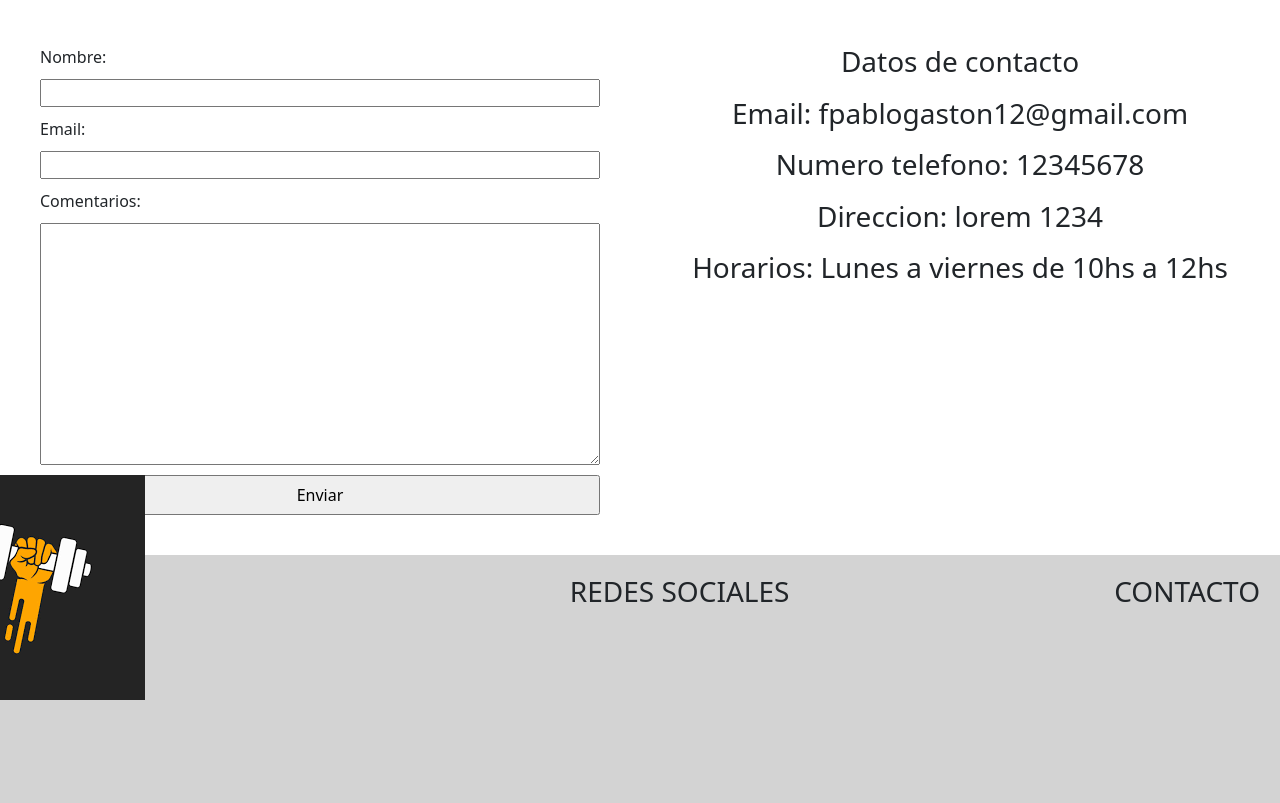
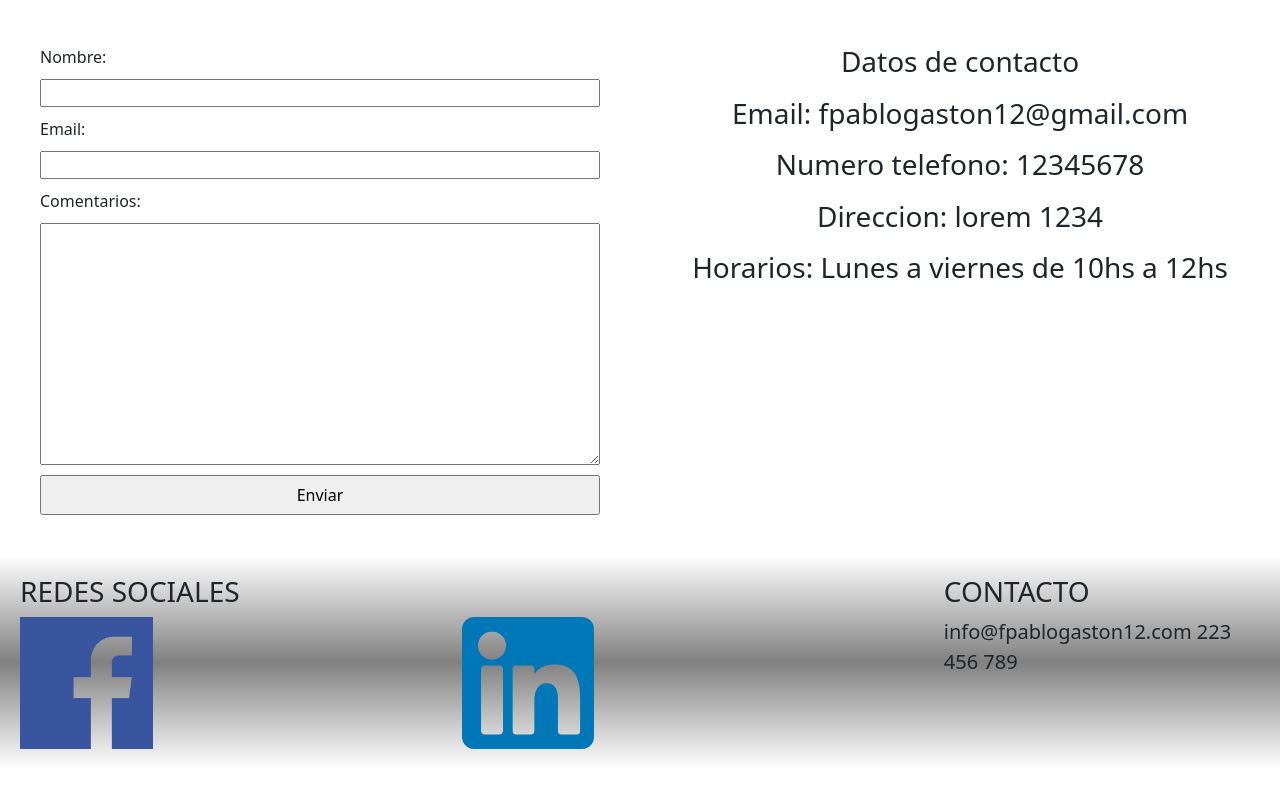
Before and after one commit to fpablogaston/PFFlores, a website: page pages/contacto.html in a window 1280 px wide. Shown: the part 315-1118 px from the top of the page. After the commit the page ends 1084 px from the top, so only its background shows below. Drawn offline with nearby package versions, Linux system fonts and the light colour scheme.

Commit message:
modificando vista mobile

```diff
--- a/pages/contacto.html
+++ b/pages/contacto.html
@@ -83,19 +83,20 @@
          </main>
 
         <!-- PIE DE PAGINA -->
-        <footer class="jCSpaceBetween bgPrincipal">
+        <footer class="jCSpaceBetween gradienteFooter">
 
-            <div class="logoFoo p20 logo">
-                <img src="../img/logo mano amarilla.png" alt="logo">
+          <div class="rrss m20 gridRRSS">
+              <h3 class="tituloRRSS">REDES SOCIALES</h3>
+              <a href="https://www.google.com" target="_blank"> <img src="../img/icono face.png" alt="" class="img30 face"> </a>
+              <a href="https://www.google.com" target="_blank"> <img src="../img/icono linkedin.png" alt="" class="img30 linke"> </a>
             </div>
-            <div class="rrss m20">
-                <h3>REDES SOCIALES</h3>
-            </div>
-            <div class="contacto m20">
-                <h3>CONTACTO</h3>
-            </div>
+          <div class="contacto m20">
+              <h3>CONTACTO</h3>
+              <p>info@fpablogaston12.com
+                223 456 789</p>
+          </div>
 
-        </footer>
+      </footer>
 
     </div>
       <!-- JAVASCRIPT BOOSTRAP -->
--- a/scss/_base.scss
+++ b/scss/_base.scss
@@ -80,11 +80,11 @@ footer{grid-area:footer;}
     grid-template-columns: 50% 50%; grid-template-rows: auto auto;}
 .linke{grid-area:linke;}
 .face{grid-area:face;}
-.tituloRRSS{grid-area: rrss; text-align:center;}
+.tituloRRSS{grid-area: rrss; text-align:left;}
 
 
 /* ----------- GRID INDEX */
-main.gridProductos{
+.gridProductos{
     display: grid;
     grid-template-areas:
     "encProductos encProductos encProductos encProductos"
@@ -171,19 +171,16 @@ p{font-size: 20px;}
     ul{display:flex; flex-direction: column;
     justify-content: center;padding-left: 0;}
     li{padding:2px; margin:2px;}
-    main,footer{display: flex; flex-direction: column;
+    main,footer, header{display: flex; flex-direction: column;
     align-items: center;}
     .img-fluid{width:100%;height: auto;}
     .header{background-color: lightgrey; margin-bottom: 5px;
     justify-content: space-between;}
-    .gridContacto, .form form{display:flex;
+
+    .gridContacto, .form form, .datosContacto{display:flex;
         flex-direction: column;}
 
     .footer{padding:10px;justify-content: space-around;}
-    .footer--bg
-
-    .gridContacto, .form form{display:flex;
-    flex-direction: column;}
 
 *{padding:0;margin:0;}
 div h1{text-align: center;}
```
Also changed, not shown: index.html (+0 -3 lines), pages/dondeencontrarnos.html (+11 -10 lines), pages/productos.html (+14 -11 lines), pages/quienessomos.html (+12 -10 lines), css/style.css, 1 other file.
